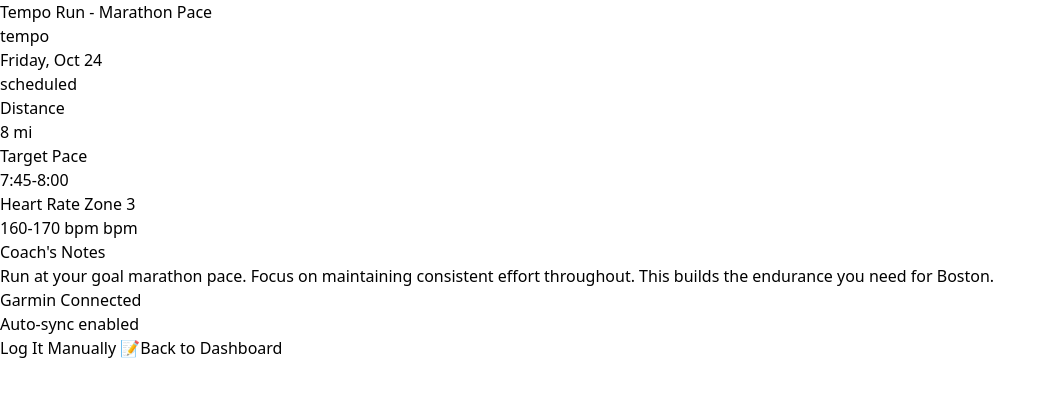
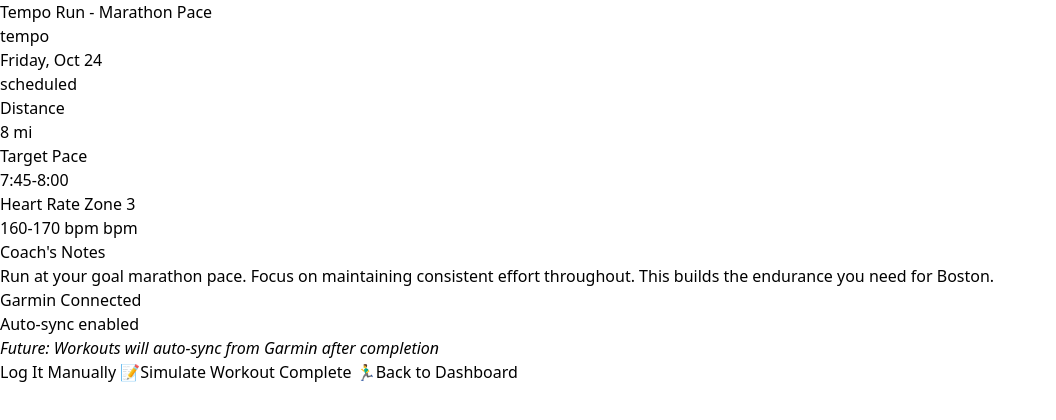
Before and after one commit to GoFast-Athlete-Training/gofastfrontend-demo, a React (Vite) app: page /todays-workout in a window 1280 px wide. Shown: the top 420 px of the page, without its empty margins (0-1056 px from the left). Built offline with nearby package versions, Linux system fonts and the light colour scheme.

Commit message:
Add Simulate Workout Complete button to show evolution flow

```diff
--- a/src/Pages/Training/TodaysWorkout.jsx
+++ b/src/Pages/Training/TodaysWorkout.jsx
@@ -1,4 +1,4 @@
-import React from "react";
+import React, { useState } from "react";
 import { useNavigate } from "react-router-dom";
 
 const TodaysWorkout = () => {
@@ -9,7 +9,7 @@ const TodaysWorkout = () => {
   const dayName = today.toLocaleDateString('en-US', { weekday: 'long' });
   const dateStr = today.toLocaleDateString('en-US', { month: 'short', day: 'numeric' });
 
-  const workout = {
+  const [workout, setWorkout] = useState({
     planned: {
       label: "Tempo Run - Marathon Pace",
       type: "tempo",
@@ -24,7 +24,7 @@ const TodaysWorkout = () => {
       completed: false
     },
     status: "scheduled"
-  };
+  });
 
   const { planned, actual, status } = workout;
 
@@ -126,17 +126,35 @@ const TodaysWorkout = () => {
             </div>
             <span className="text-xs text-blue-700">Auto-sync enabled</span>
           </div>
+          <p className="text-xs text-blue-600 mt-2">
+            <em>Future: Workouts will auto-sync from Garmin after completion</em>
+          </p>
         </div>
 
         {/* Action Buttons */}
         <div className="space-y-3">
           {!actual?.completed ? (
+            <>
               <button
                 className="w-full px-6 py-4 bg-orange-500 text-white rounded-lg font-semibold hover:bg-orange-600 transition text-lg"
                 onClick={() => navigate("/daily-recap")}
               >
                 Log It Manually 📝
               </button>
+              <button
+                className="w-full px-6 py-3 bg-green-500 text-white rounded-lg font-semibold hover:bg-green-600 transition"
+                onClick={() => {
+                  // Simulate workout completion
+                  setWorkout(prev => ({
+                    ...prev,
+                    actual: { completed: true, mileage: 8, pace: "7:52", avgHR: 165 },
+                    status: "completed"
+                  }));
+                }}
+              >
+                Simulate Workout Complete 🏃‍♂️
+              </button>
+            </>
           ) : (
             <button
               className="w-full px-6 py-3 bg-green-500 text-white rounded-lg font-semibold hover:bg-green-600 transition"
```
Lines whose indentation alone changed are shown as unchanged.
